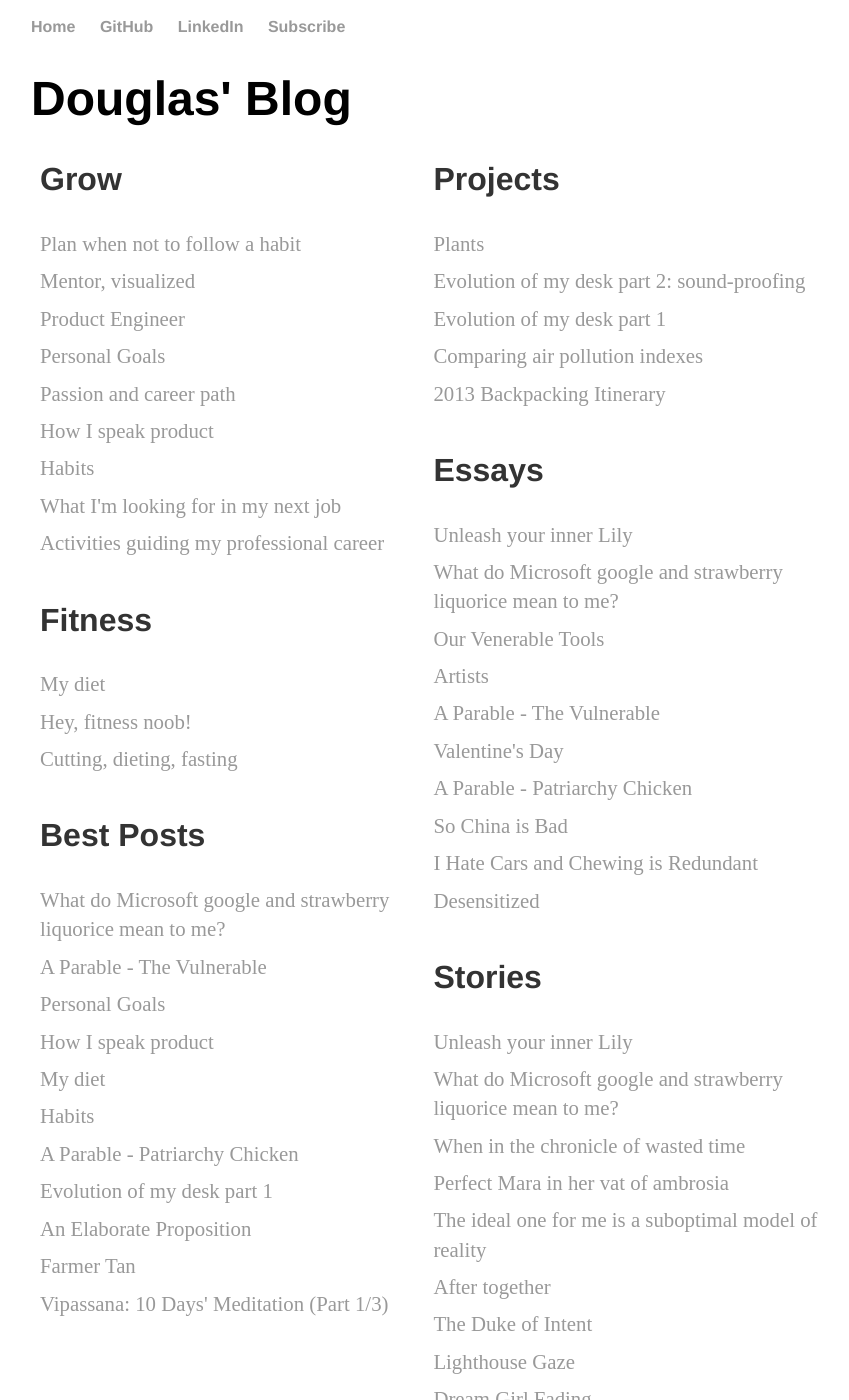
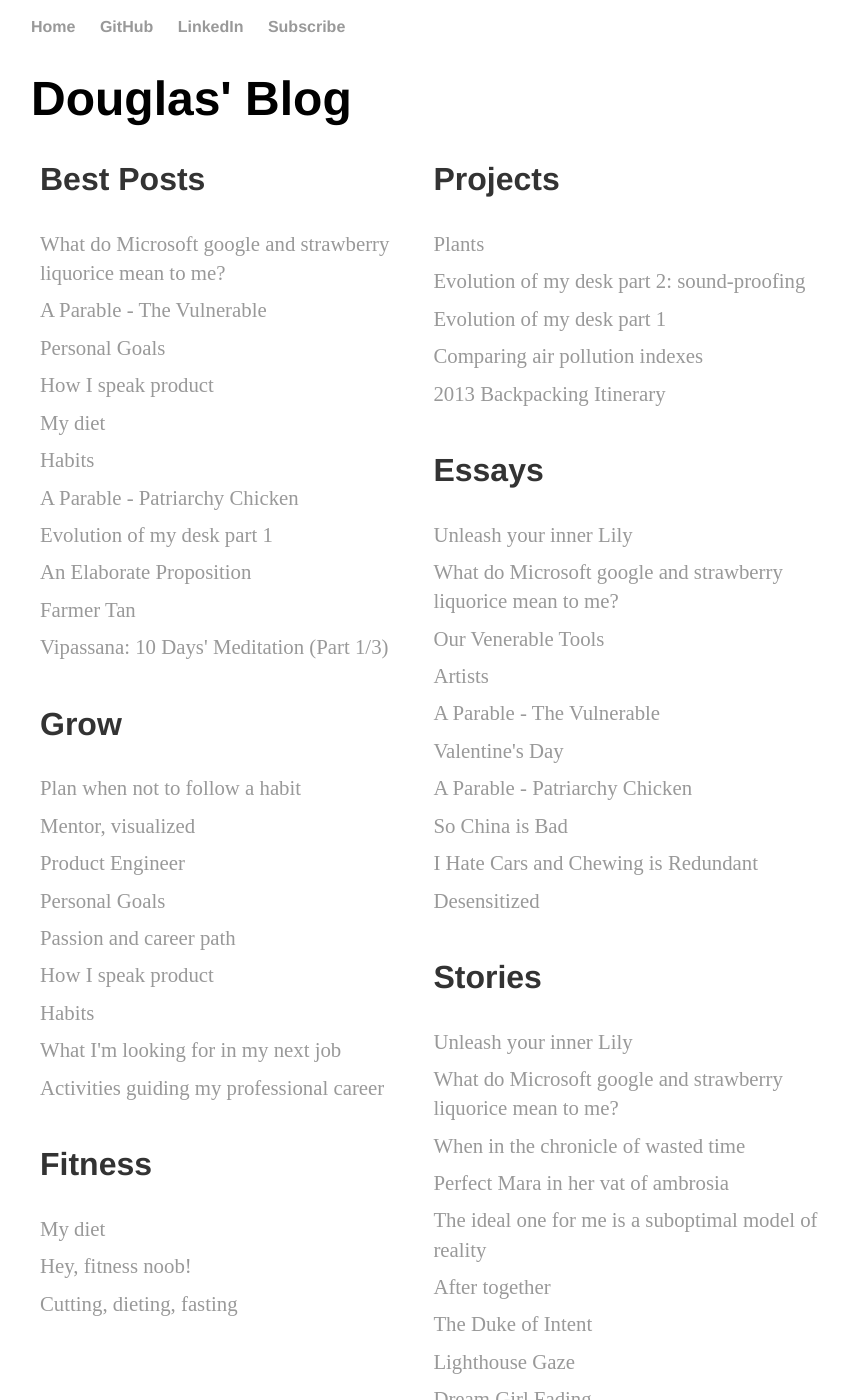
Before and after one commit to curiousest/curiousest.github.io, a Jekyll site: the page built from index.html, in a window 1280 px wide and 1400 px high. Shown: the whole window, without its empty margins (209-1058 px from the left). Built offline with Jekyll 4.4.1, drawn with Linux system fonts in a browser that asks for light colours; some of the changed text lies outside the part shown.

Commit message:
Main page organization reordering.

```diff
--- a/index.html
+++ b/index.html
@@ -6,6 +6,15 @@ title: Douglas' Blog
 <table style="width:100%;font-size:1em" class="frontpage-by-category">
 	<tr>
 	  <td style="vertical-align:top">
+
+		<h2>Best Posts</h2>
+		<ul class="posts">
+		{% for post in site.posts %}
+		{% if post.tags contains "favourite" %}
+			<li><a href="{{ post.url }}" title="{{ post.title }}">{{ post.title }}</a></li>
+		{% endif %}
+		{% endfor %}
+		</ul>
 
 		<h2>Grow</h2>
 		<ul class="posts">
@@ -20,15 +29,6 @@ title: Douglas' Blog
 		<ul class="posts">
 		{% for post in site.posts %}
 		{% if post.tags contains "fitness" %}
-			<li><a href="{{ post.url }}" title="{{ post.title }}">{{ post.title }}</a></li>
-		{% endif %}
-		{% endfor %}
-		</ul>
-
-		<h2>Best Posts</h2>
-		<ul class="posts">
-		{% for post in site.posts %}
-		{% if post.tags contains "favourite" %}
 			<li><a href="{{ post.url }}" title="{{ post.title }}">{{ post.title }}</a></li>
 		{% endif %}
 		{% endfor %}
```
Also changed, not shown: _posts/2024-06-12-Spinoza-study-notes.md (+1 -1 lines), _posts/2024-07-12-Kant-study-notes.md (+1 -1 lines), _posts/2024-07-20-microsoft-google-and-strawberry-liquorice.md (+1 -1 lines).
